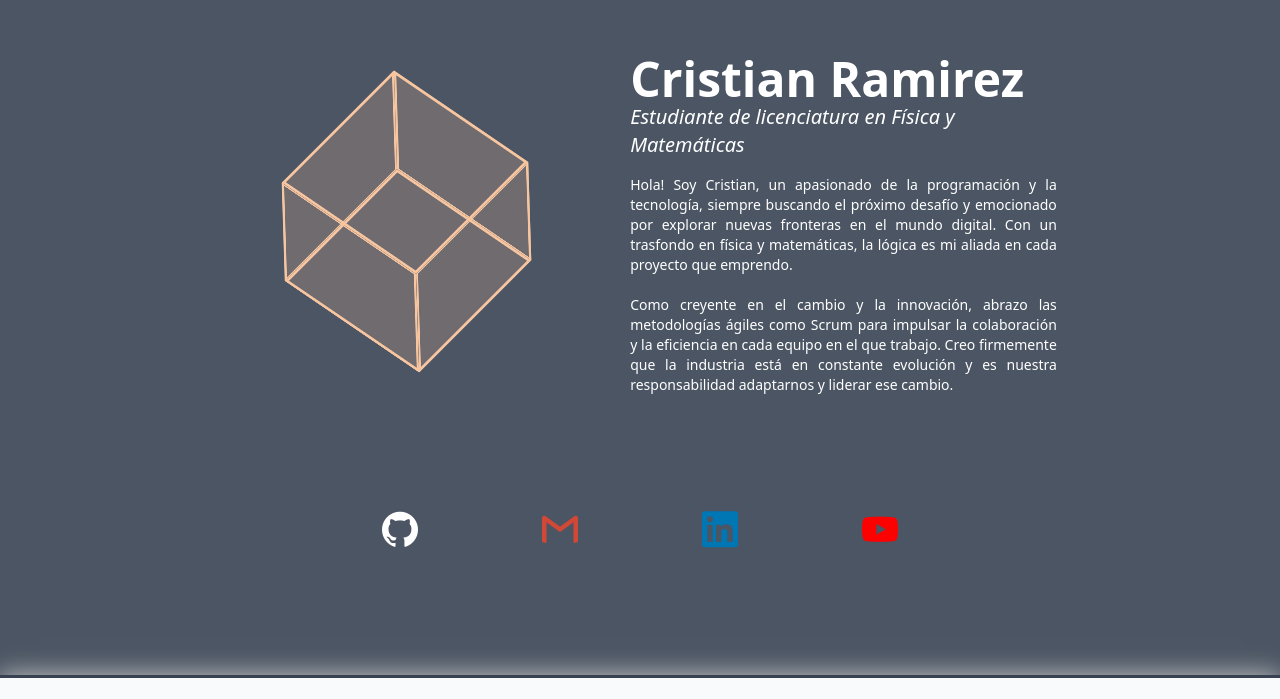
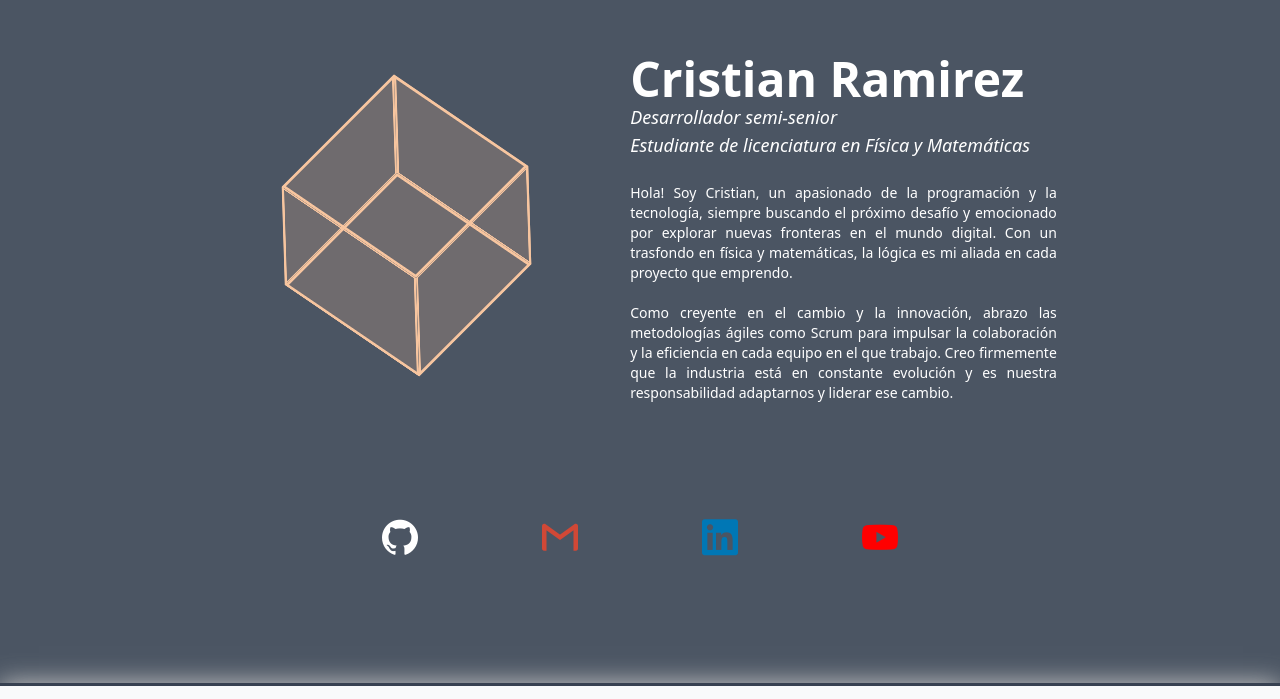
Before and after one commit to cris0501/portafolio, a React (Vite) app: page / in a window 1280 px wide. Shown: the part 101-800 px from the top of the page. Built offline with nearby package versions, Linux system fonts and the light colour scheme.

Commit message:
Add: Add level of develop

```diff
--- a/src/views/App.jsx
+++ b/src/views/App.jsx
@@ -15,10 +15,13 @@ function App() {
 
           <div className="md:ml-10 w-5/6 md:w-1/3 text-white mt-24 md:mt-2">
             <p className="text-5xl font-bold"> Cristian Ramirez </p>
-            <p className="text-xl italic">
+            <p className="text-lg italic">
+              Desarrollador semi-senior
+            </p>
+            <p className="text-lg italic">
               Estudiante de licenciatura en Física y Matemáticas
             </p>
-            <p className="text-justify mt-4 text-sm">
+            <p className="text-justify mt-6 text-sm">
               Hola! Soy Cristian, un apasionado de la programación y la tecnología, siempre buscando el próximo desafío y emocionado por explorar
               nuevas fronteras en el mundo digital. Con un trasfondo en física y matemáticas, la lógica es mi aliada en cada proyecto que emprendo.
               <br /><br />
```
